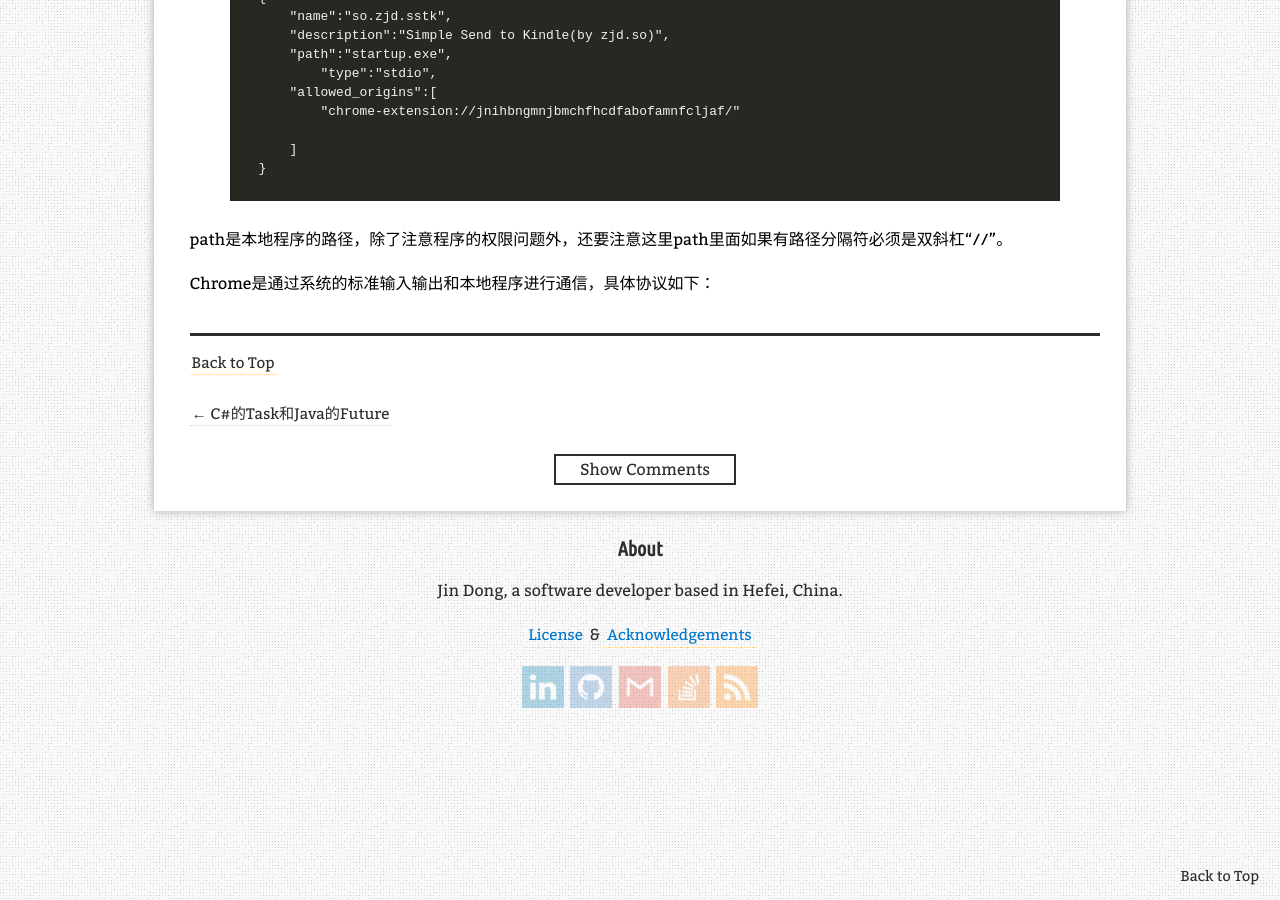
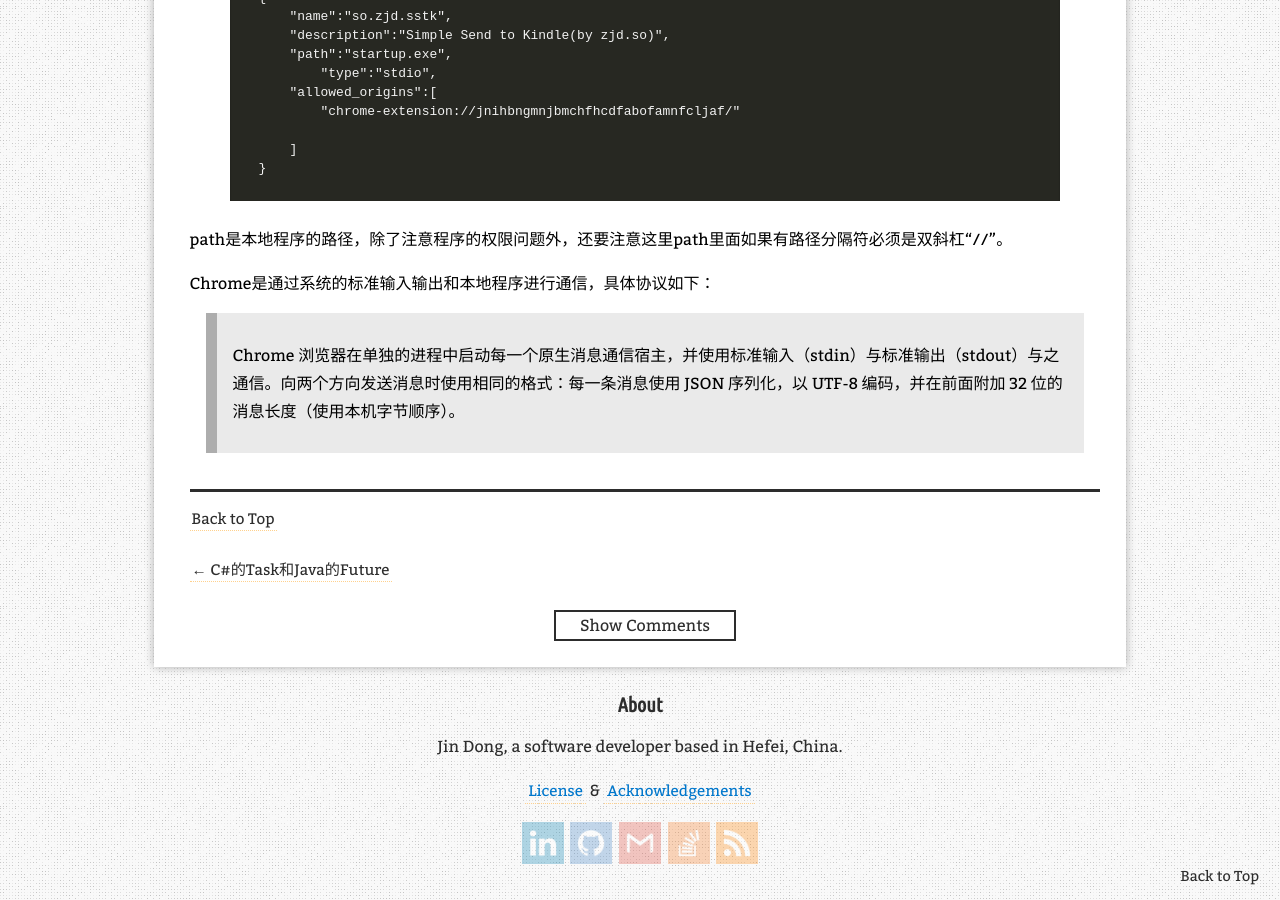
Before and after one commit to zhanjindong/zhanjindong.github.io, a Jekyll site: the page built from _posts/2014-12-11-simple-send-to-kindle.md, in a window 1280 px wide and 900 px high, scrolled down 7192 px. Built offline with Jekyll 4.4.1, drawn with Linux system fonts in a browser that asks for light colours; nearby versions of some CDN libraries; comment, search, counter and statistics services are not loaded.

Commit message:
Modify post

```diff
--- a/_posts/2014-12-11-simple-send-to-kindle.md
+++ b/_posts/2014-12-11-simple-send-to-kindle.md
@@ -142,6 +142,9 @@ path是本地程序的路径，除了注意程序的权限问题外，还要注
 
 Chrome是通过系统的标准输入输出和本地程序进行通信，具体协议如下：
 
+> Chrome 浏览器在单独的进程中启动每一个原生消息通信宿主，并使用标准输入（stdin）与标准输出（stdout）与之通信。向两个方向发送消息时使用相同的格式：每一条消息使用 JSON 序列化，以 UTF-8 编码，并在前面附加 32 位的消息长度（使用本机字节顺序）。
+
+
 
  [1]: http://chrome.liuyixi.com/getstarted.html。
  [2]: http://www.cnblogs.com/guogangj/p/3235703.html
```
